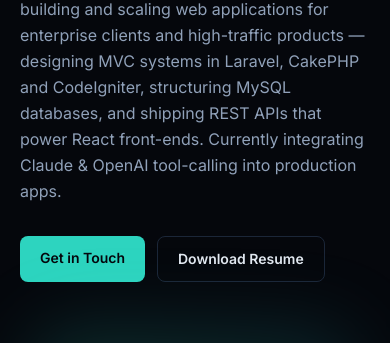
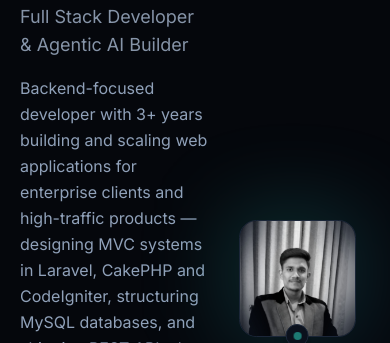
Before and after one commit to namngarg/namngarg.github.io, a plain HTML site: page index.html in a window 390 px wide. Shown: the part 441-784 px from the top of the page. Drawn offline with Linux system fonts and the light colour scheme.

Commit message:
Keep hero photo side-by-side with text on mobile, like desktop
Previously the layout stacked into a single column below the lg
breakpoint, so the photo took its own full-width row. Now the
two-column grid (text + photo, chips under text) stays at every
width; the photo and its badge just scale down on narrow screens
so they still fit beside the text instead of stacking.

Co-Authored-By: Claude Sonnet 5 <noreply@anthropic.com>

```diff
--- a/css/style.css
+++ b/css/style.css
@@ -71,28 +71,64 @@ body {
   flex-shrink: 0;
 }
 
-/* Hero layout: on mobile this is just a plain stack in source order
-   (intro -> photo -> chips). From the lg breakpoint up, switch to the
-   two-column layout with the chips sitting under the intro text and
-   the photo spanning both rows on the right, matching the desktop design. */
+/* Hero layout: text + photo side by side at every width (photo shrinks
+   on narrow screens instead of dropping to its own full-width row), with
+   the chips sitting under the intro text in the left column throughout. */
 .hero-grid {
   display: grid;
+  grid-template-columns: 1.3fr 1fr;
+  grid-template-areas:
+    "intro photo"
+    "chips photo";
+  column-gap: 1rem;
+  row-gap: 1.5rem;
+}
+.hero-intro {
+  grid-area: intro;
+  min-width: 0;
+}
+.hero-chips {
+  grid-area: chips;
+}
+.hero-photo {
+  grid-area: photo;
+}
+@media (min-width: 40rem) {
+  .hero-grid {
+    column-gap: 2rem;
+  }
 }
 @media (min-width: 64rem) {
   .hero-grid {
     grid-template-columns: 1.15fr 0.85fr;
-    grid-template-areas:
-      "intro photo"
-      "chips photo";
+    column-gap: 4rem;
+    row-gap: 4rem;
   }
-  .hero-intro {
-    grid-area: intro;
+}
+
+/* Shrink the photo + badge below the lg breakpoint so they fit next to
+   the text instead of needing the full desktop size. */
+@media (max-width: 63.9375rem) {
+  .hero-photo-frame {
+    width: clamp(5.5rem, 30vw, 11rem);
+    height: clamp(5.5rem, 30vw, 11rem);
+    border-radius: 1.1rem;
   }
-  .hero-chips {
-    grid-area: chips;
+  .hero-photo-badge {
+    padding: 0.3rem 0.55rem;
+    gap: 0.3rem;
+    bottom: -0.6rem;
   }
-  .hero-photo {
-    grid-area: photo;
+  .hero-photo-badge-text {
+    font-size: 0.55rem;
+  }
+}
+@media (max-width: 26rem) {
+  .hero-photo-badge-text {
+    display: none;
+  }
+  .hero-photo-badge {
+    padding: 0.4rem;
   }
 }
 
--- a/index.html
+++ b/index.html
@@ -69,7 +69,7 @@
 <!-- ======================= HERO ======================= -->
 <section id="top" class="relative overflow-hidden pt-36 pb-24 sm:pt-44 sm:pb-32">
   <div class="hero-glow"></div>
-  <div class="max-w-6xl mx-auto px-5 sm:px-8 gap-16 items-center hero-grid">
+  <div class="max-w-6xl mx-auto px-5 sm:px-8 items-center hero-grid">
 
     <div class="reveal hero-intro">
       <p class="inline-flex items-center gap-2 text-xs font-mono font-semibold tracking-widest uppercase text-accent mb-5">
@@ -100,12 +100,12 @@
     <div class="reveal flex justify-center lg:justify-end hero-photo">
       <div class="relative">
         <div class="absolute -inset-4 rounded-[2rem] bg-gradient-to-br from-accent/20 to-accent2/10 blur-2xl"></div>
-        <div class="relative h-72 w-72 sm:h-80 sm:w-80 rounded-[2rem] border border-edge bg-surface overflow-hidden flex items-center justify-center">
+        <div class="relative h-72 w-72 sm:h-80 sm:w-80 rounded-[2rem] border border-edge bg-surface overflow-hidden flex items-center justify-center hero-photo-frame">
           <img src="assets/profile.jpg" alt="Naman Garg" class="h-full w-full object-cover" />
         </div>
-        <div class="absolute -bottom-4 left-1/2 -translate-x-1/2 flex items-center gap-2 bg-surface border border-edge rounded-full px-4 py-2 shadow-lg shadow-black/40">
+        <div class="absolute -bottom-4 left-1/2 -translate-x-1/2 flex items-center gap-2 bg-surface border border-edge rounded-full px-4 py-2 shadow-lg shadow-black/40 hero-photo-badge">
           <span class="h-2 w-2 rounded-full bg-accent animate-pulse"></span>
-          <span class="text-xs font-semibold text-slate-200 whitespace-nowrap">Open to New Opportunities</span>
+          <span class="text-xs font-semibold text-slate-200 whitespace-nowrap hero-photo-badge-text">Open to New Opportunities</span>
         </div>
       </div>
     </div>
```
